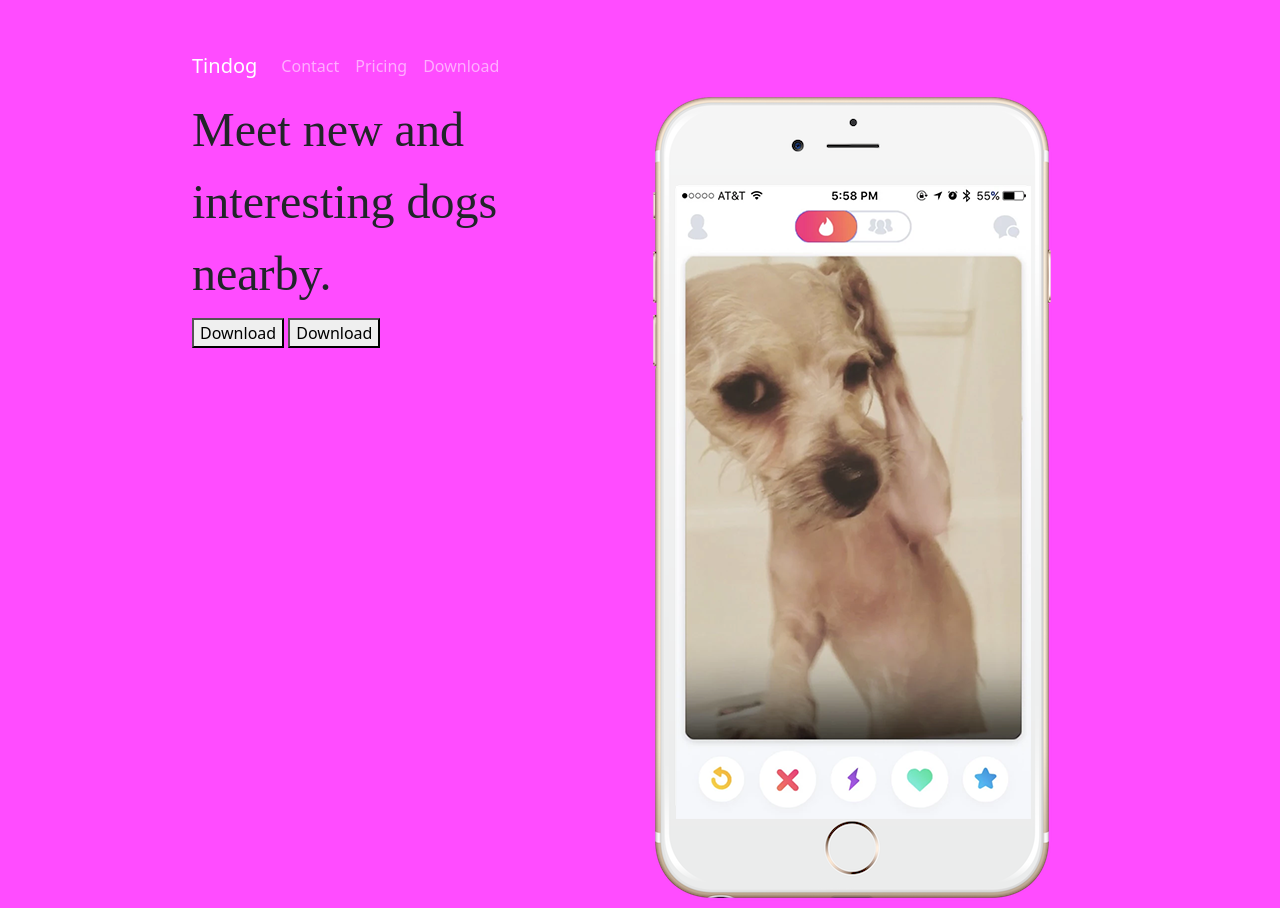
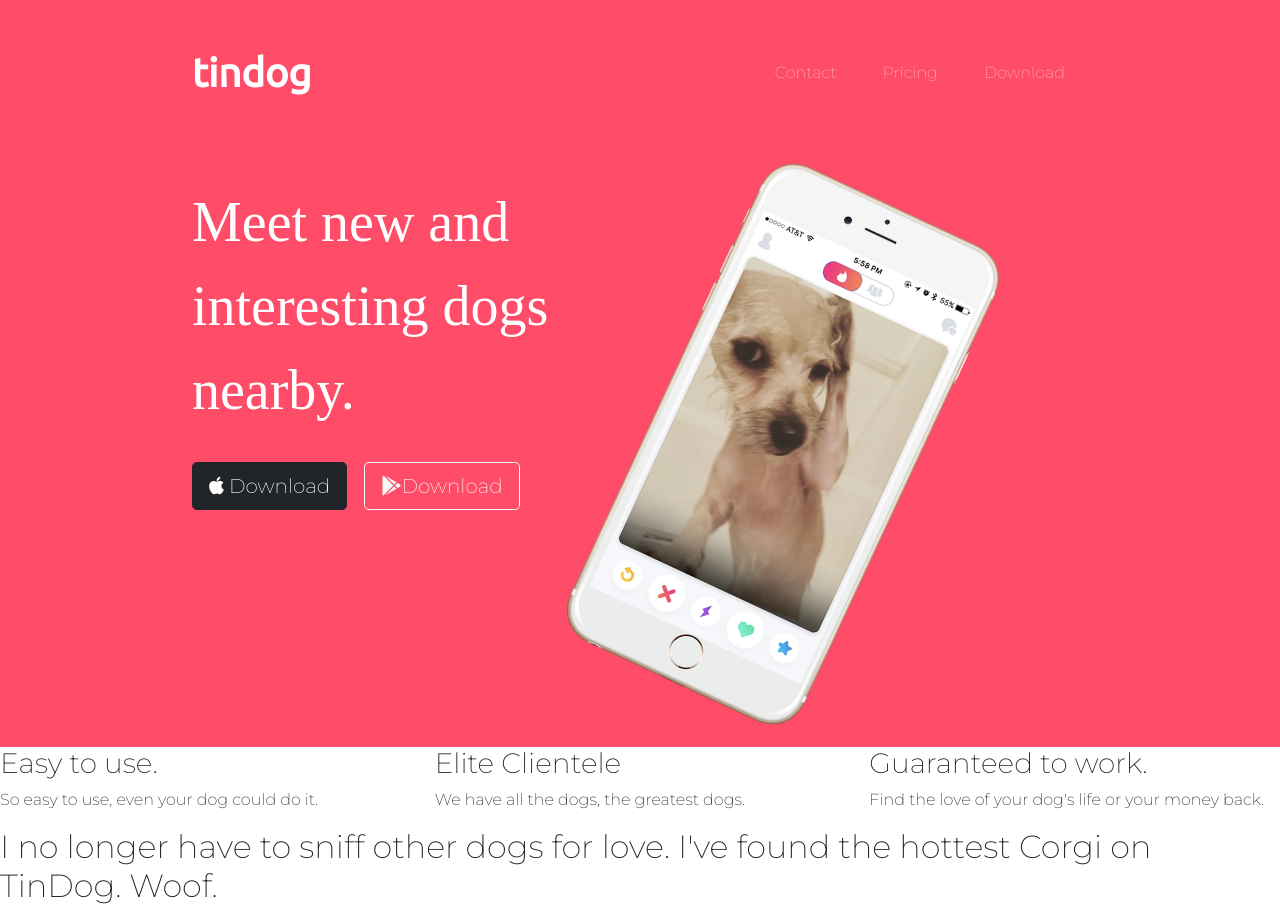
Before and after one commit to kiranjm/Bootstrap, a plain HTML site: page TinDog-Start-master/TinDog-Start-master/index.html in a window 1280 px wide. Shown: the top 908 px of the page. Drawn offline with nearby package versions, Linux system fonts and the light colour scheme.

Commit message:
Updated title section

```diff
--- a/TinDog-Start-master/TinDog-Start-master/css/styles.css
+++ b/TinDog-Start-master/TinDog-Start-master/css/styles.css
@@ -1,11 +1,37 @@
+body{
+    font-family:"Montserrat";
+}
 #title {
-    background-color: #ff4cff;
+    background-color: #ff4c68;
+    color: #fff;
 }
 h1 {
      font-family: "Montserrat-Black";
-     font-size: 3rem;
+     font-size: 3.5rem;
      line-height: 1.5;
 }
 .container-fluid{
     padding: 3% 15%;
 }
+.navbar{
+    padding:0 0  4.5rem;
+}
+.navbar-nav{
+    margin-left: auto;
+}
+.navbar-brand{
+    font-family: "Ubuntu";
+    font-size: 2.5rem ;
+    font-weight: bold;
+
+}
+.nav-item{
+    padding: 0 15px;;
+}
+.download-btn{
+    margin: 5% 3% 5% 0%;
+}
+.title-img{
+    width: 60%;
+    transform: rotate(25deg);
+}
--- a/TinDog-Start-master/TinDog-Start-master/index.html
+++ b/TinDog-Start-master/TinDog-Start-master/index.html
@@ -17,6 +17,10 @@
     />
     <link rel="stylesheet" href="css/styles.css" />
     <script
+      src="https://kit.fontawesome.com/81cbf037c4.js"
+      crossorigin="anonymous"
+    ></script>
+    <script
       src="https://cdn.jsdelivr.net/npm/bootstrap@5.1.0/dist/js/bootstrap.bundle.min.js"
       integrity="sha384-U1DAWAznBHeqEIlVSCgzq+c9gqGAJn5c/t99JyeKa9xxaYpSvHU5awsuZVVFIhvj"
       crossorigin="anonymous"
@@ -28,7 +32,7 @@
       <div class="container-fluid">
         <!-- Nav Bar -->
         <nav class="navbar navbar-expand-lg navbar-dark">
-        <a class="navbar-brand" href="">Tindog</a>
+          <a class="navbar-brand" href="">tindog</a>
           <button
             class="navbar-toggler"
             type="button"
@@ -59,11 +63,22 @@
         <div class="row">
           <div class="col-lg-6">
             <h1>Meet new and interesting dogs nearby.</h1>
-          <button type="button">Download</button>
-          <button type="button">Download</button>
+            <button type="button" class="download-btn btn btn-dark btn-lg">
+              <i class="fab fa-apple"></i> Download
+            </button>
+            <button
+              type="button"
+              class="download-btn btn btn-outline-light btn-lg"
+            >
+              <i class="fab fa-google-play"></i>Download
+            </button>
           </div>
           <div class="col-lg-6">
-          <img src="images/iphone6.png" alt="iphone-mockup" />
+            <img
+              class="title-img"
+              src="images/iphone6.png"
+              alt="iphone-mockup"
+            />
           </div>
         </div>
       </div>
@@ -72,14 +87,22 @@
     <!-- Features -->
 
     <section id="features">
+      <div class="row">
+        <div class="feauture-box col-lg-4">
           <h3>Easy to use.</h3>
           <p>So easy to use, even your dog could do it.</p>
+        </div>
 
+        <div class="feauture-box col-lg-4">
           <h3>Elite Clientele</h3>
           <p>We have all the dogs, the greatest dogs.</p>
+        </div>
 
+        <div class="feauture-box col-lg-4">
           <h3>Guaranteed to work.</h3>
           <p>Find the love of your dog's life or your money back.</p>
+        </div>
+      </div>
     </section>
 
     <!-- Testimonials -->
```
Lines whose indentation alone changed are shown as unchanged.
